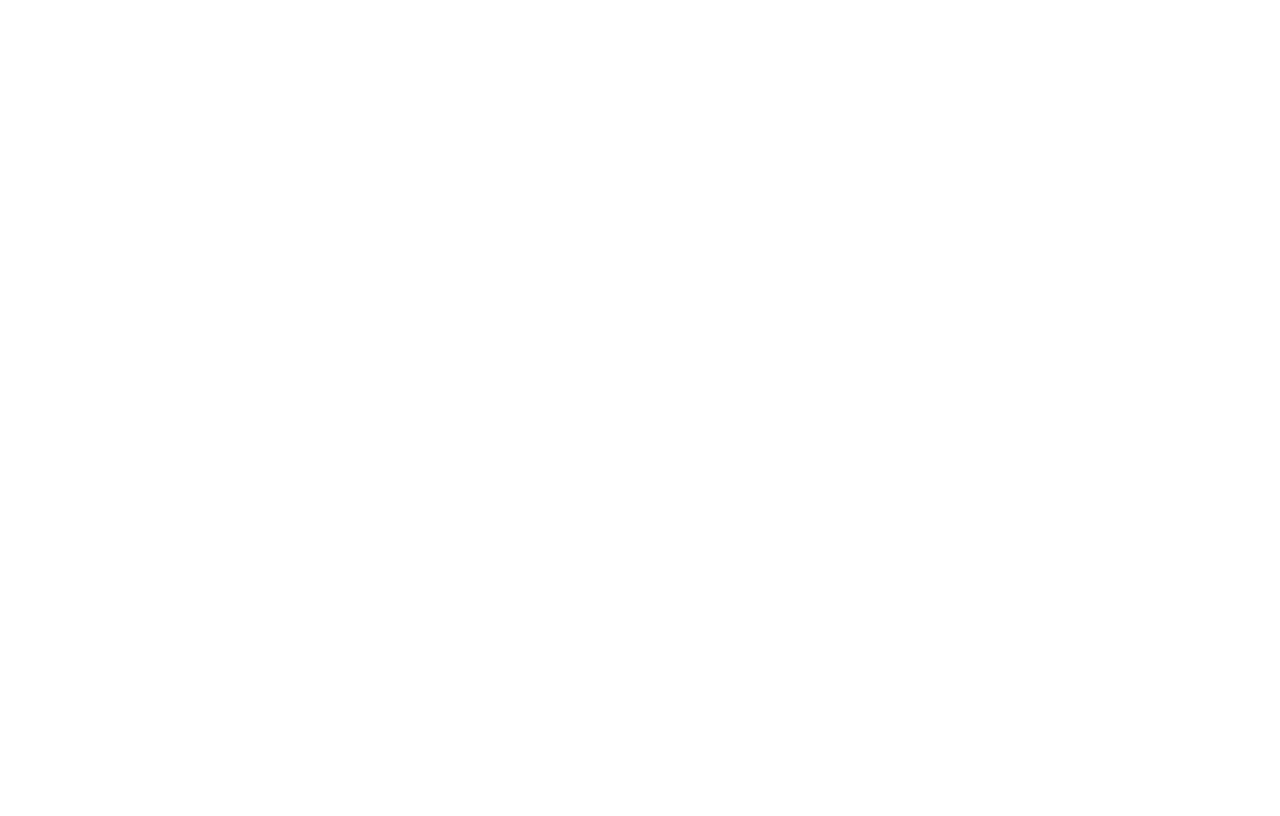
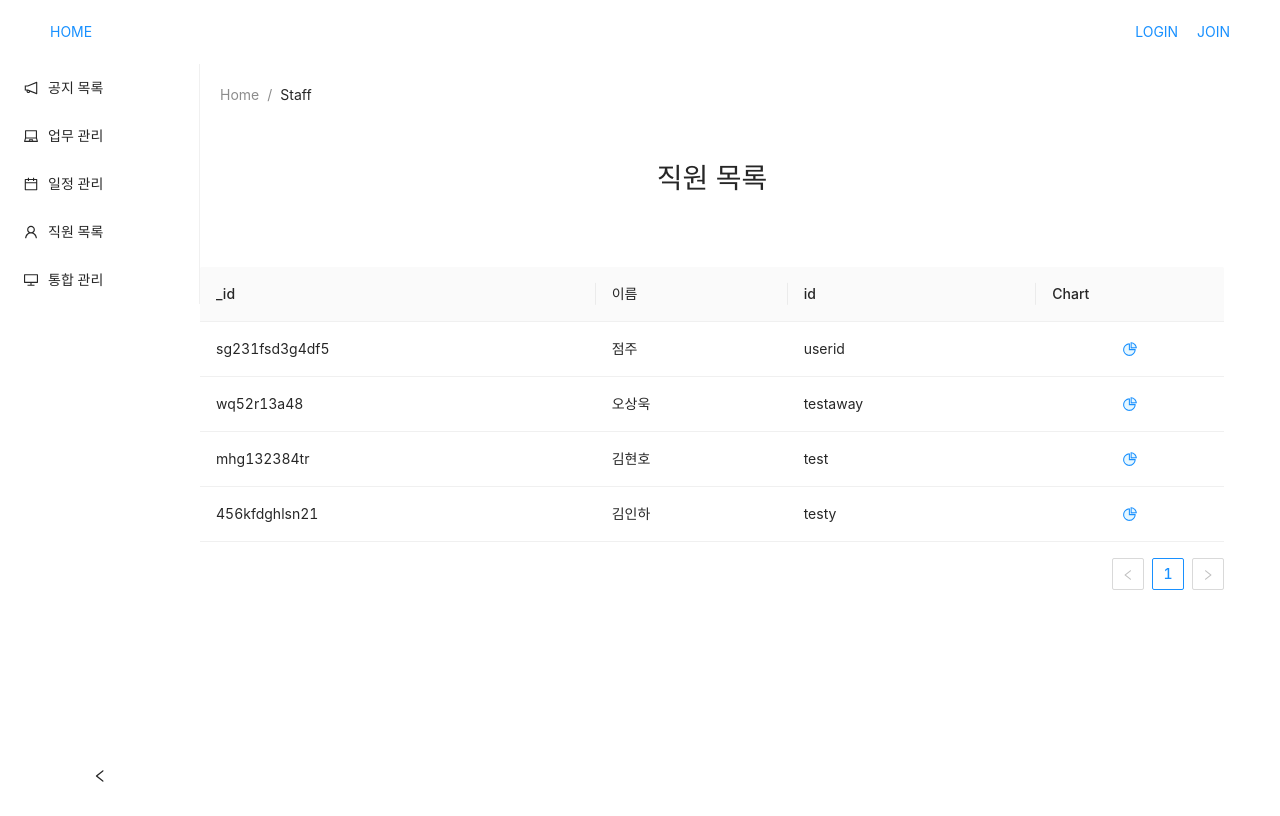
Before and after one commit to sangukO/cs_project, a React (Create React App) app in the folder cs_project/client/: page /staff in a window 1280 px wide. Before the commit this address had no page. Built offline with nearby package versions, Linux system fonts and the light colour scheme.

Commit message:
feat: Add staff list and chart

```diff
--- a/cs_project/client/package.json
+++ b/cs_project/client/package.json
@@ -9,8 +9,10 @@
     "@testing-library/user-event": "^13.5.0",
     "antd": "^4.23.2",
     "axios": "^1.1.3",
+    "chart.js": "^3.9.1",
     "moment": "^2.29.4",
     "react": "^18.2.0",
+    "react-chartjs-2": "^4.3.1",
     "react-dom": "^18.2.0",
     "react-moment": "^1.1.2",
     "react-redux": "^8.0.4",
--- a/cs_project/client/src/App.js
+++ b/cs_project/client/src/App.js
@@ -5,6 +5,7 @@
 import Join from './component/Join.js';
 import Todo from './component/Todo.js';
 import Calendar from "./component/Calendar/Calendar.js";
+import Staff from "./component/Staff.js";
 
 function App() {
 
@@ -16,6 +17,7 @@
         <Route path="/join" element={<Join />} />
         <Route path="/todo" element={<Todo />} />
         <Route path="/calendar" element={<Calendar />} />
+        <Route path="/staff" element={<Staff />} />
       </Routes>
     </Router>
   );
--- a/cs_project/client/src/component/Calendar/Calendar.js
+++ b/cs_project/client/src/component/Calendar/Calendar.js
@@ -25,7 +25,7 @@
     let Arr = [];
 
     const getTodo = () => {
-        axios.get('http://localhost:3001/getTodo').then((res) => {
+        axios.post('http://localhost:3001/getTodo').then((res) => {
             dataArray = res.data;
             getTableData(dataArray);
         })
--- a/cs_project/client/src/component/Nav.js
+++ b/cs_project/client/src/component/Nav.js
@@ -1,5 +1,5 @@
-import React, { useState } from 'react';
-import {Link} from "react-router-dom";
+import React, { useState, useEffect } from 'react';
+import { Link, useLocation } from "react-router-dom";
 import { LaptopOutlined, NotificationOutlined, UserOutlined, CalendarOutlined, DesktopOutlined } from '@ant-design/icons';
 import { Layout, Menu } from 'antd';
 const { Sider } = Layout;
@@ -15,14 +15,23 @@
 
 const items = [
   getItem('공지 목록', '1', <NotificationOutlined />),
-  getItem(<Link to={"/Todo"}>업무 관리</Link>, '2', <LaptopOutlined />),
-  getItem(<Link to={"/Calendar"}>일정 관리</Link>, '3', <CalendarOutlined />),
-  getItem('직원 목록', '4', <UserOutlined />),
+  getItem(<Link to={"/Todo"}>업무 관리</Link>, '/Todo', <LaptopOutlined />),
+  getItem(<Link to={"/Calendar"}>일정 관리</Link>, '/Calendar', <CalendarOutlined />),
+  getItem(<Link to={"/Staff"}>직원 목록</Link>, '/Staff', <UserOutlined />),
   getItem('통합 관리', '5', <DesktopOutlined />),
 ];
 
 function Nav() {
   const [collapsed, setCollapsed] = useState(false);
+  const location = useLocation();
+  const getURL = () => {
+    return(location.pathname);
+  }
+
+  useEffect(() => {
+    getURL()
+  }, []);
+
     return (
       <div>
         <Layout
@@ -33,7 +42,7 @@
         >
           <Sider theme="light" collapsible collapsed={collapsed} onCollapse={(value) => setCollapsed(value)}>
             <div className="logo" />
-            <Menu  theme="light" mode="inline" items={items} defaultChecked={1}/>
+            <Menu theme="light" mode="inline" items={items} defaultSelectedKeys={getURL()}/>
           </Sider>
         </Layout>
       </div>
--- /dev/null
+++ b/cs_project/client/src/component/Staff.js
@@ -0,0 +1,361 @@
+import React, { useEffect, useState } from 'react';
+import Header from "./Header";
+import Nav from "./Nav";
+import { Breadcrumb, Modal } from 'antd';
+import 'antd/dist/antd.min.css';
+import {
+  PieChartTwoTone
+} from '@ant-design/icons';
+import { Table } from 'antd';
+import axios from 'axios';
+import { Chart as ChartJS, ArcElement, Tooltip, Legend } from 'chart.js';
+import { Pie } from 'react-chartjs-2';
+
+function Staff() {
+
+  ChartJS.register(ArcElement, Tooltip, Legend);
+  const [staffData, setStaffData] = useState([]);
+  const [pieData, setPieDataState]  = useState([]);
+  const [dataError, setDataError] = useState([]);
+  const [staffName, setStaffName] = useState("");
+  const dataUser = [
+    {
+      _id:'sg231fsd3g4df5',
+      userId:'userid',
+      username:'점주',
+    },
+    {
+      _id:'wq52r13a48',
+      userId:'testaway',
+      username:'오상욱',
+    },
+    {
+      _id:'mhg132384tr',
+      userId:'test',
+      username:'김현호',
+    },
+    {
+      _id:'456kfdghlsn21',
+      userId:'testy',
+      username:'김인하',
+    },
+  ];
+
+  const dataTodo = [
+    {
+      "id":"1",
+      "name":"점주",
+      "date":"2022/10/03",
+      "time": "점주",
+      "todo":"물건 발주",
+      "tag":"완료",
+    },
+    {
+      "id":"2",
+      "name":"오상욱",
+      "date":"2022/10/04",
+      "time": "평일 오후",
+      "todo":"발주된 물건 검수",
+      "tag":"완료",
+    },
+    {
+      "id":"3",
+      "name":"점주",
+      "date":"2022/10/05",
+      "time": "점주",
+      "todo":"물건 발주",
+      "tag":"완료",
+    },
+    {
+      "id":"4",
+      "name":"오상욱",
+      "date":"2022/10/06",
+      "time": "평일 오후",
+      "todo":"발주된 물건 검수",
+      "tag":"완료",
+    },
+    {
+      "id":"5",
+      "name":"김현호",
+      "date":"2022/10/04",
+      "time": "평일 야간",
+      "todo":"새벽에 쓰레기통 비우기",
+      "tag":"미완료",
+    },
+    {
+      "id":"6",
+      "name":"김인하",
+      "date":"2022/10/08",
+      "time": "주말 오전",
+      "todo":"오전 물건 진열하기",
+      "tag":"미완료",
+    },
+    {
+      "id":"7",
+      "name":"오상욱",
+      "date":"2022/11/04",
+      "time": "주말 오전",
+      "todo":"테이블 청소하기",
+      "tag":"미완료",
+    },
+    {
+      "id":"8",
+      "name":"점주",
+      "date":"2022/11/07",
+      "time": "점주",
+      "todo":"빼빼로 발주하기",
+      "tag":"완료",
+    },
+    {
+      "id":"9",
+      "name":"김현호",
+      "date":"2022/11/09",
+      "time": "평일 오후",
+      "todo":"컵라면 용기 버리기",
+      "tag":"완료",
+    },
+    {
+      "id":"10",
+      "name":"오상욱",
+      "date":"2022/11/11",
+      "time": "평일 저녁",
+      "todo":"튀김기 청소하기",
+      "tag":"진행중",
+    },
+    {
+      "id":"11",
+      "name":"점주",
+      "date":"2022/11/01",
+      "time": "점주",
+      "todo":"물건 발주",
+      "tag":"완료",
+    },
+    {
+      "id":"12",
+      "name":"오상욱",
+      "date":"2022/11/02",
+      "time": "평일 오후",
+      "todo":"발주된 물건 검수",
+      "tag":"완료",
+    },
+    {
+      "id":"13",
+      "name":"점주",
+      "date":"2022/11/03",
+      "time": "점주",
+      "todo":"물건 발주",
+      "tag":"완료",
+    },
+    {
+      "id":"14",
+      "name":"오상욱",
+      "date":"2022/11/05",
+      "time": "평일 오후",
+      "todo":"발주된 물건 검수",
+      "tag":"미완료",
+    },
+    {
+      "id":"15",
+      "name":"김현호",
+      "date":"2022/11/05",
+      "time": "주말 야간",
+      "todo":"새벽에 쓰레기통 비우기",
+      "tag":"진행중",
+    },
+    {
+      "id":"16",
+      "name":"김인하",
+      "date":"2022/11/05",
+      "time": "주말 오전",
+      "todo":"오전 물건 진열하기",
+      "tag":"진행중",
+    },
+    {
+      "id":"17",
+      "name":"오상욱",
+      "date":"2022/11/06",
+      "time": "주말 오전",
+      "todo":"테이블 청소하기",
+      "tag":"미완료",
+    },
+    {
+      "id":"18",
+      "name":"점주",
+      "date":"2022/11/07",
+      "time": "점주",
+      "todo":"빼빼로 발주하기",
+      "tag":"미완료",
+    },
+    {
+      "id":"19",
+      "name":"김현호",
+      "date":"2022/11/09",
+      "time": "평일 오후",
+      "todo":"컵라면 용기 버리기",
+      "tag":"진행중",
+    },
+    {
+      "id":"20",
+      "name":"오상욱",
+      "date":"2022/11/11",
+      "time": "평일 저녁",
+      "todo":"튀김기 청소하기",
+      "tag":"진행중",
+    },
+  ]
+
+  const [isPieModalOpen, setisPieModalOpen] = useState(false);
+
+  const showPieModal = (record) => {
+    setStaffName(record.name);
+    setPieData(record.name);
+    setisPieModalOpen(true);
+  };
+
+  const onPieOk = () => {
+    setisPieModalOpen(false);
+  };
+
+  const onPieCancel = () => {
+
+    setisPieModalOpen(false);
+  };
+
+  const setPieData = (staffName) => {
+
+    initDataError(staffName);
+
+    let countSuccess = 0;
+    let countWarning = 0;
+    let countError = 0;
+
+    dataTodo.map((data, i) => {
+      if(dataTodo[i].name === staffName) {
+        if(dataTodo[i].tag === "완료" ) {
+          countSuccess += 1;
+        }
+        if(dataTodo[i].tag === "진행중" ) {
+          countWarning += 1;
+        }
+        if(dataTodo[i].tag === "미완료" ) {
+          countError += 1;
+          let objectDataError = {
+            "key":i.toString(),
+            "date":dataTodo[i].date,
+            "todo":dataTodo[i].todo,
+        };
+          setDataError(dataError => [...dataError, objectDataError])
+        }
+      }
+    })
+
+    setPieDataState({
+      labels: ['완료','진행중','미완료'],
+      datasets: [
+        {
+          label: '# of Votes',
+          data: [countSuccess, countWarning, countError],
+          backgroundColor: [
+            'rgba(54, 162, 235, 0.2)',
+            'rgba(255, 206, 86, 0.2)',
+            'rgba(255, 99, 132, 0.2)',
+          ],
+          borderColor: [
+            'rgba(54, 162, 235, 1)',
+            'rgba(255, 206, 86, 1)',
+            'rgba(255, 99, 132, 1)',
+          ],
+          borderWidth: 1,
+        },
+      ],
+    });
+  }
+
+  /** 미완료 업무 리스트 초기화 */
+  const initDataError = (staffName) => {
+    const deletedDataError = dataError.filter((data) => data.name == staffName);	//filter 메소드 사용
+    setDataError(deletedDataError);
+  }
+
+  const getTableData = (dataUser) => {
+    dataUser.map((data, i) => {
+      let dataValueUser = {
+        "key":i.toString(),
+        "_id":dataUser[i]._id,
+        "id":dataUser[i].userId,
+        "name":dataUser[i].username,
+      };
+      setStaffData(staffData => [...staffData, dataValueUser]);
+    })
+  }
+
+  const columns = [
+    {
+      title: '_id',
+      dataIndex: '_id',
+      key: '_id',
+    },
+    {
+      title: '이름',
+      dataIndex: 'name',
+      key: 'name',
+    },
+    {
+      title: 'id',
+      dataIndex: 'id',
+      key: 'id',
+    },
+    {
+      title: 'Chart',
+      key: 'chart',
+      render: (_, record, i) => (
+        <div key={i} style={{display:"flex", justifyContent: "center"}}>
+        <PieChartTwoTone
+        twoToneColor="#1890ff"
+        onClick={()=>{showPieModal(record)}}
+        />
+        </div>
+    ),
+    },
+  ];
+
+  useEffect(() => {
+    getTableData(dataUser)
+  }, []);
+
+  return (
+        <div>
+          <div className="Header"><Header/></div>
+            <div className="Nav" style={{float:"left"}}><Nav/></div>
+            <div className="Content" style={{float:"left", width:"80%"}}>
+              <div className="Breadcrumb">
+                  <Breadcrumb
+                  style={{
+                    margin: '20px 0 0 20px',
+                  }}
+                  >
+                    <Breadcrumb.Item>Home</Breadcrumb.Item>
+                    <Breadcrumb.Item>Staff</Breadcrumb.Item>
+                  </Breadcrumb>
+              </div>
+              <div className="Margin" style={{height:"50px"}}></div>
+              <div className="Title" style={{textAlign:'center'}}><h1>직원 목록</h1></div>
+              <div style={{float:"right", margin:'0 5px 20px 0', height:'33px'}}></div>
+              <Table style={{width:'100%', margin:'auto'}} columns={columns} dataSource={staffData}/>
+            </div>
+            <Modal title={staffName+"의 업무 그래프"} open={isPieModalOpen} onOk={onPieOk} onCancel={onPieCancel}>
+              <Pie data={pieData} />
+              <div className="ErrorList" style={{textAlign:'center'}}>
+                <ul style={{listStyle: "none", paddingTop:"10px", paddingLeft:"0px"}}>
+                <span><strong>미완료 업무</strong></span>
+                    {dataError.map((dataError, i) => (
+                            <li key={i} style={{color:'black'}}>{dataError.date+" "+dataError.todo}</li>
+                        ))}
+                    </ul>
+                </div>
+            </Modal>
+        </div>
+    )
+}
+
+export default Staff;
--- a/cs_project/client/src/component/Todo.js
+++ b/cs_project/client/src/component/Todo.js
@@ -285,7 +285,8 @@
                     <Breadcrumb.Item>ToDo</Breadcrumb.Item>
                   </Breadcrumb>
               </div>
-              <div className="Title" style={{textAlign:'center'}}><h2>할 일 목록</h2></div>
+              <div className="Margin" style={{height:"50px"}}></div>
+              <div className="Title" style={{textAlign:'center'}}><h1>할 일 목록</h1></div>
               <div style={{float:"right", margin:'0 5px 20px 0'}}><Button type="primary" onClick={showWriteModal}>작성</Button></div>
               <Table style={{width:'100%', margin:'auto'}} columns={columns} dataSource={todoData}/>
             </div>
```
Also changed, not shown: 1 other file (tests, documents, lock files or other folders).
